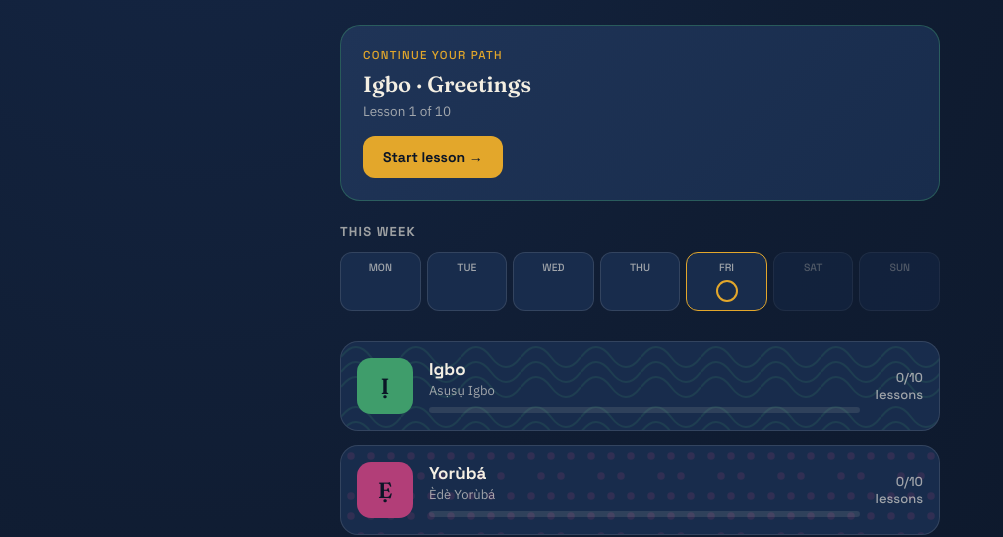
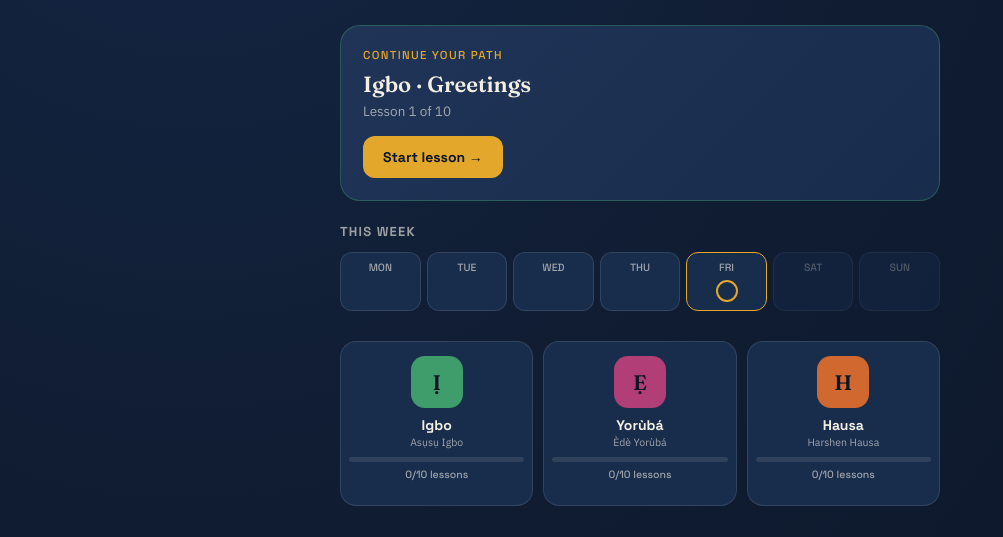
Before and after one commit to eghwotomaseruo-gosh/itan-naija-langs, a plain HTML site: page index.html in a window 1280 px wide. Shown: the part 291-828 px from the top of the page, without its empty margins (0-1003 px from the left). Drawn offline with Linux system fonts and the light colour scheme.

Commit message:
Add files via upload

```diff
--- a/app.js
+++ b/app.js
@@ -331,14 +331,13 @@ function renderHome(){
     const card = document.createElement("button");
     card.className = `track-card ${course.color}`;
     card.innerHTML = `
-      <div class="track-pattern" style="background-image:url(&quot;${PATTERNS[key]}&quot;); background-size:60px;"></div>
       <div class="track-glyph">${course.glyph}</div>
       <div class="track-body">
         <p class="track-name">${course.name}</p>
         <p class="track-native">${course.native}</p>
         <div class="track-progress-track"><div class="track-progress-fill" style="width:${pct}%"></div></div>
+        <p class="track-meta">${done}/${total} lessons</p>
       </div>
-      <div class="track-meta">${done}/${total}<br>lessons</div>
     `;
     card.addEventListener("click", () => openPath(key));
     trackSelect.appendChild(card);
--- a/style.css
+++ b/style.css
@@ -77,31 +77,27 @@ svg{ fill:none; stroke:currentColor; stroke-width:2; stroke-linecap:round; strok
 .hero-title em{ color: var(--gold); font-style: normal; }
 .hero-sub{ color: var(--cream-dim); font-size:15px; line-height:1.55; max-width: 46ch; margin:0; }
 
-/* ===== language track cards ===== */
+/* ===== language switch tiles (home screen) ===== */
 .section-label{ font-family: var(--font-head); font-size:13px; text-transform:uppercase; letter-spacing:1.2px; color: var(--cream-dim); margin: 0 0 12px; }
-.track-select{ display:grid; gap:14px; margin: 8px 0 34px; }
+.track-select{ display:grid; grid-template-columns: repeat(3, 1fr); gap:10px; margin: 8px 0 34px; }
 .track-card{
-  position:relative; overflow:hidden;
-  display:flex; align-items:center; gap:16px;
-  background: var(--surface); border:1px solid var(--line); border-radius:18px;
-  padding: 16px; text-align:left; color: var(--cream);
+  display:flex; flex-direction:column; align-items:center; gap:8px;
+  background: var(--surface); border:1px solid var(--line); border-radius:16px;
+  padding: 14px 8px; text-align:center; color: var(--cream);
   transition: transform .15s ease, border-color .15s ease;
 }
-.track-card:hover{ transform: translateY(-2px); border-color: var(--line); }
-.track-card:active{ transform: translateY(0); }
-.track-pattern{ position:absolute; inset:0; opacity:.16; }
+.track-card:active{ transform: translateY(1px); }
 .track-glyph{
-  position:relative; z-index:1; flex-shrink:0;
-  width:56px; height:56px; border-radius:14px;
+  width:52px; height:52px; border-radius:14px;
   display:flex; align-items:center; justify-content:center;
-  font-family: var(--font-display); font-size:22px; font-weight:600; color: var(--bg-deep);
+  font-family: var(--font-display); font-size:21px; font-weight:600; color: var(--bg-deep);
 }
-.track-body{ position:relative; z-index:1; flex:1; min-width:0; }
-.track-name{ font-family: var(--font-head); font-weight:700; font-size:17px; margin:0 0 2px; }
-.track-native{ font-size:13px; color: var(--cream-dim); margin:0 0 8px; }
-.track-progress-track{ height:6px; border-radius:4px; background: rgba(244,239,227,0.1); overflow:hidden; }
+.track-body{ width:100%; }
+.track-name{ font-family: var(--font-head); font-weight:700; font-size:14px; margin:0 0 1px; }
+.track-native{ font-size:10.5px; color: var(--cream-dim); margin:0 0 8px; white-space:nowrap; overflow:hidden; text-overflow:ellipsis; }
+.track-progress-track{ height:5px; border-radius:4px; background: rgba(244,239,227,0.1); overflow:hidden; }
 .track-progress-fill{ height:100%; border-radius:4px; }
-.track-meta{ position:relative; z-index:1; font-family: var(--font-head); font-size:13px; color: var(--cream-dim); flex-shrink:0; text-align:right; }
+.track-meta{ font-family: var(--font-head); font-size:10.5px; color: var(--cream-dim); margin-top:6px; }
 
 .track-card.igbo .track-glyph{ background: var(--igbo); }
 .track-card.igbo .track-progress-fill{ background: var(--igbo); }
```
